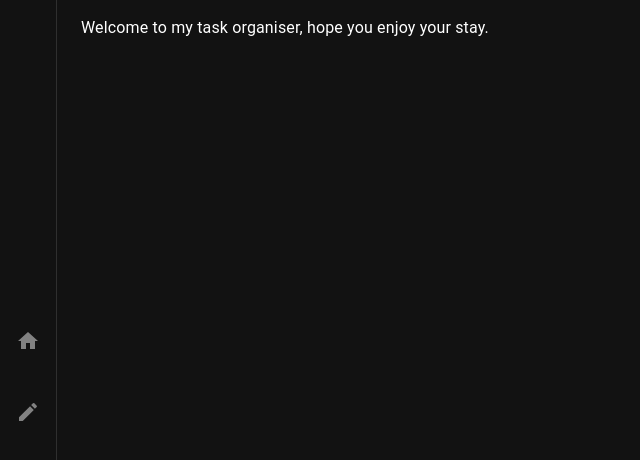
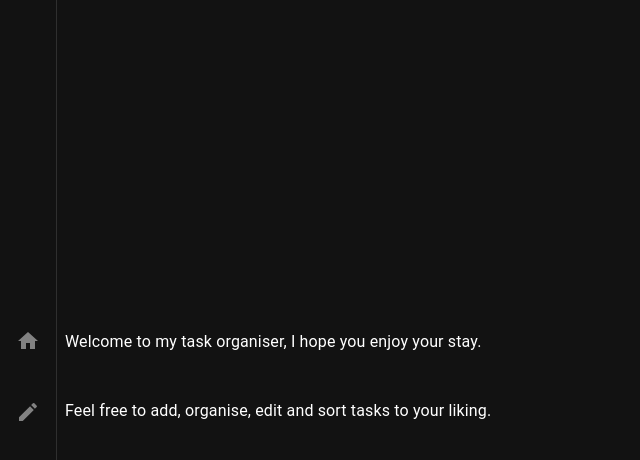
Before and after one commit to DamienBates/Task-Organiser, a React (Create React App) app in the folder ta-mern/: page / in a window 1280 px wide. Shown: the top 460 px of the page, without its empty margins (0-640 px from the left). Built offline with nearby package versions, Linux system fonts and the light colour scheme.

Commit message:
Update Home
- Changed greeting
- Added height, padding, and flexbox

```diff
--- a/ta-mern/src/components/Home.tsx
+++ b/ta-mern/src/components/Home.tsx
@@ -1,3 +1,4 @@
+import { Create, HomeOutlined } from "@mui/icons-material"
 import { Typography } from "@mui/material"
 import { Box } from "@mui/system"
 
@@ -5,15 +6,15 @@ export default function Home() {
     return (
         <Box style={{
             display: "flex",
-            alignItems: "center",
+            flexDirection: "column",
+            justifyContent: "center",
+            height: "94vh"
         }}>
-            <Typography
-                paragraph
-                style={{
-                    padding: "1rem"
-                }}
-            >
-                Welcome to my task organiser, hope you enjoy your stay.
+            <Typography style={{ paddingBottom: '45px' }}>
+                Welcome to my task organiser, I hope you enjoy your stay.
+            </Typography>
+            <Typography>
+                Feel free to add, organise, edit and sort tasks to your liking.
             </Typography>
         </Box>
     )
```
